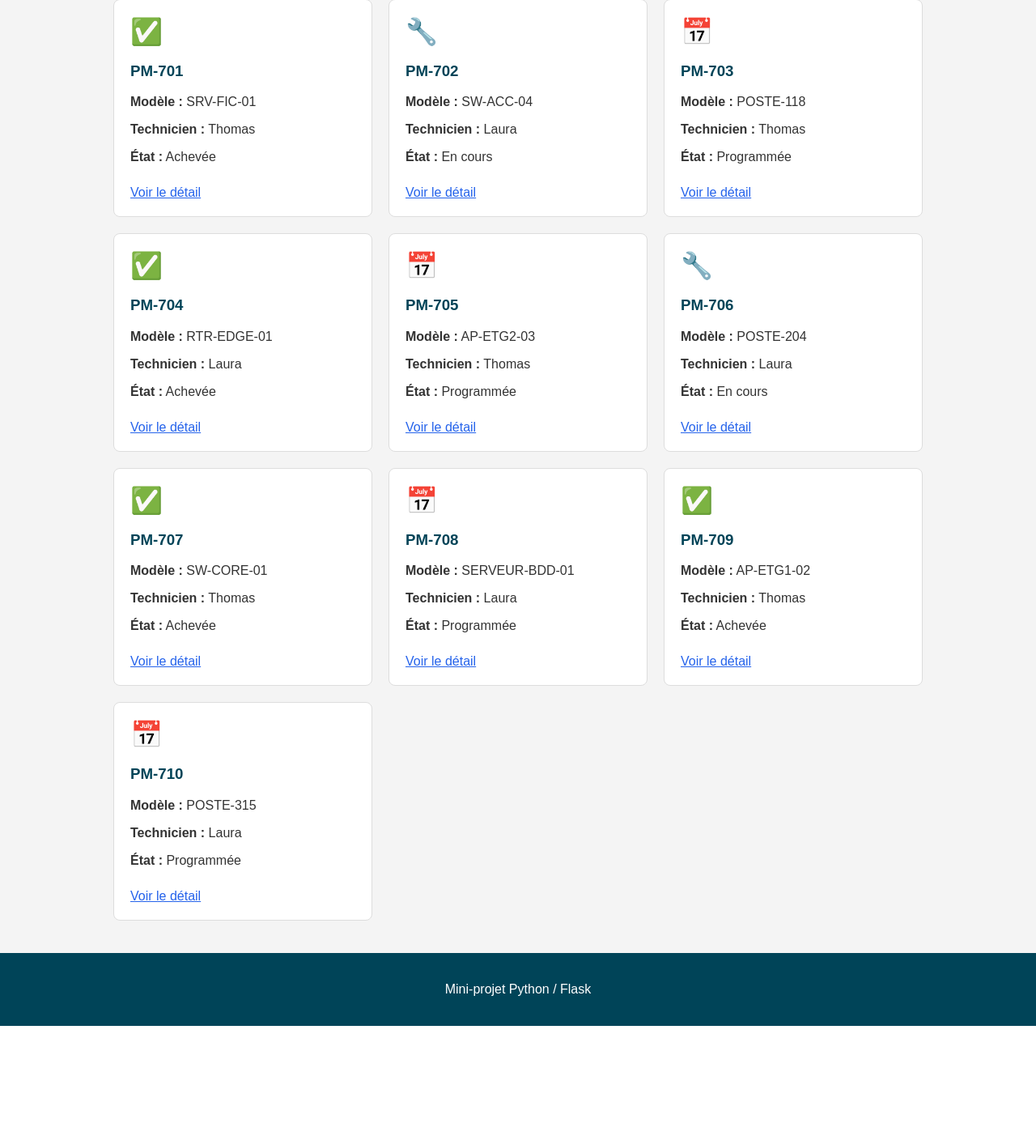
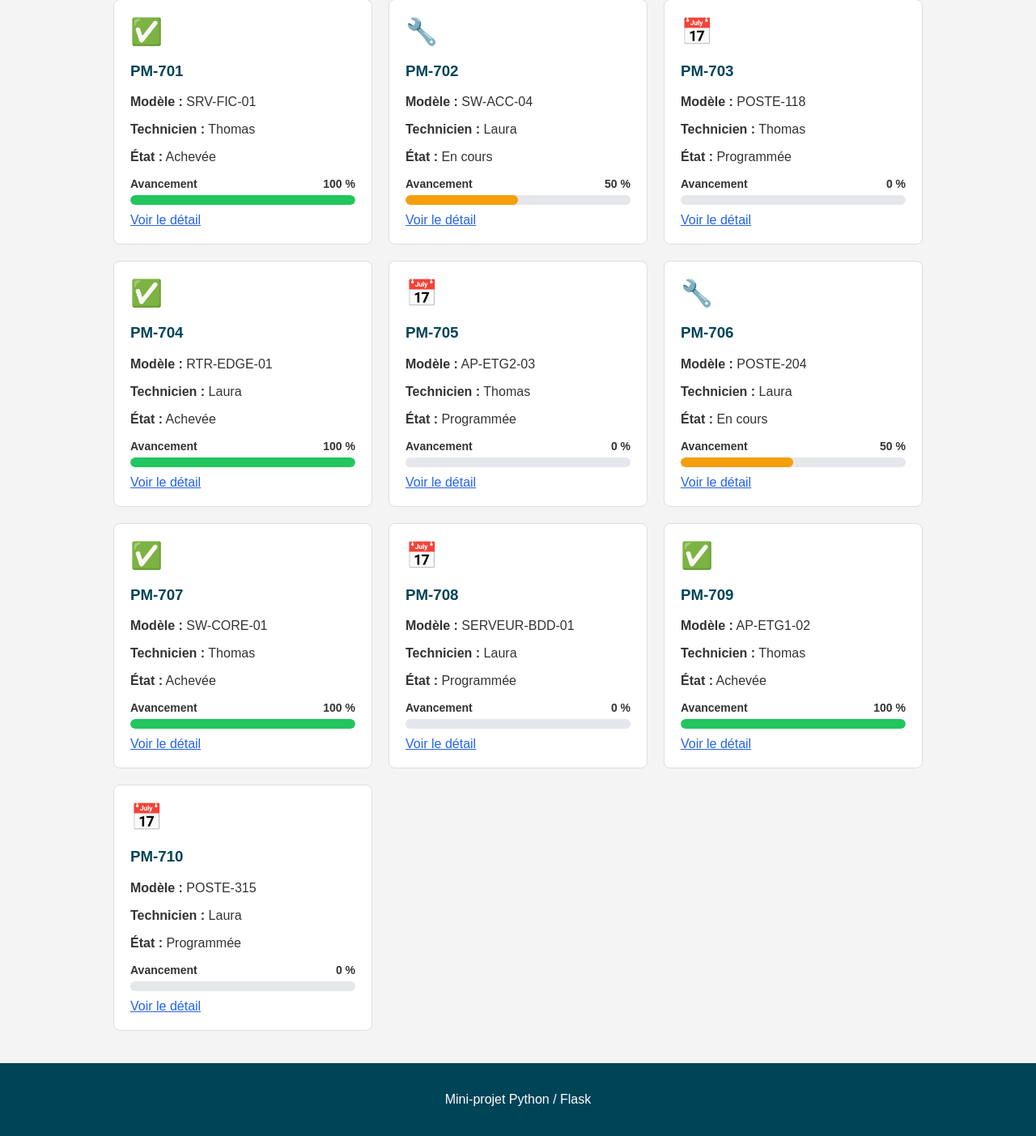
Before and after one commit to Nenell20/Gestion-materiel-groupe-5, a Flask app: page / in a window 1280 px wide. Shown: the part 208-1611 px from the top of the page at 81% size. Before the commit the page ends 1475 px from the top, so only its background shows below. Run offline with Flask 3, Linux system fonts and the light colour scheme.

Commit message:
Ajout des barres de progression en fonction de l'état d'avancement

```diff
--- a/static/style.css
+++ b/static/style.css
@@ -65,3 +65,46 @@ footer {
     background-color: #004458;
     color: white;
 }
+
+/* Barre de progression */
+
+.progression {
+margin-top: 15px;
+}
+
+.progression-info {
+display: flex;
+justify-content: space-between;
+margin-bottom: 6px;
+font-size: 14px;
+font-weight: bold;
+}
+
+.progression-barre {
+width: 100%;
+height: 12px;
+background-color: #e5e7eb;
+border-radius: 10px;
+overflow: hidden;
+}
+
+.progression-remplissage {
+height: 100%;
+border-radius: 10px;
+transition: width 0.5s ease;
+}
+
+/* Programmée : 0 % */
+.programmee {
+background-color: #6b7280;
+}
+
+/* En cours : 50 % */
+.en-cours {
+background-color: #f59e0b;
+}
+
+/* Achevée : 100 % */
+.achevee {
+background-color: #22c55e;
+}
--- a/templates/index.html
+++ b/templates/index.html
@@ -4,15 +4,7 @@
 
 {% block content %}
 
-<h2>Liste des éléments</h2>
-
-<p>
-    Cette page présente les informations disponibles
-    dans l'application.
-</p>
-
-<div class="liste">
-
+<h2>Liste des éléments</h2> <p> Cette page présente les informations disponibles dans l'application. </p> <div class="liste">
 {% for element in donnees %}
 <article class="carte">
 
@@ -34,6 +26,37 @@
 
     <p><strong>État :</strong> {{ element.progression }}</p>
 
+    <!-- Barre de progression -->
+    <div class="progression">
+
+        <div class="progression-info">
+            <span>Avancement</span>
+
+            {% if element.progression == "Programmée" %}
+                <span>0 %</span>
+            {% elif element.progression == "En cours" %}
+                <span>50 %</span>
+            {% else %}
+                <span>100 %</span>
+            {% endif %}
+        </div>
+
+        <div class="progression-barre">
+
+            {% if element.progression == "Programmée" %}
+                <div class="progression-remplissage programmee" style="width: 0%;"></div>
+
+            {% elif element.progression == "En cours" %}
+                <div class="progression-remplissage en-cours" style="width: 50%;"></div>
+
+            {% else %}
+                <div class="progression-remplissage achevee" style="width: 100%;"></div>
+            {% endif %}
+
+        </div>
+
+    </div>
+
     <a href="{{ url_for('detail', id=element.id) }}">
         Voir le détail
     </a>
```
Also changed, not shown: templates/detail.html (+28 -10 lines). Lines whose indentation alone changed are shown as unchanged.
